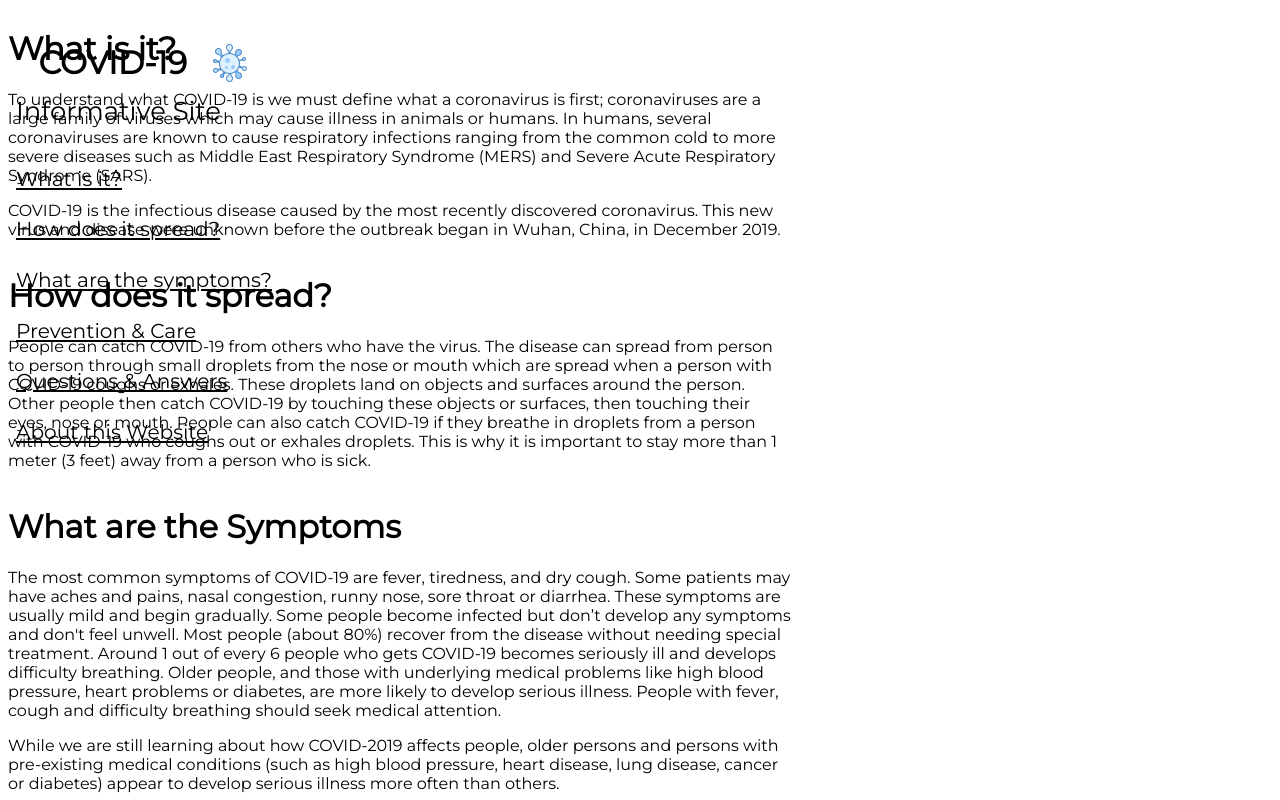
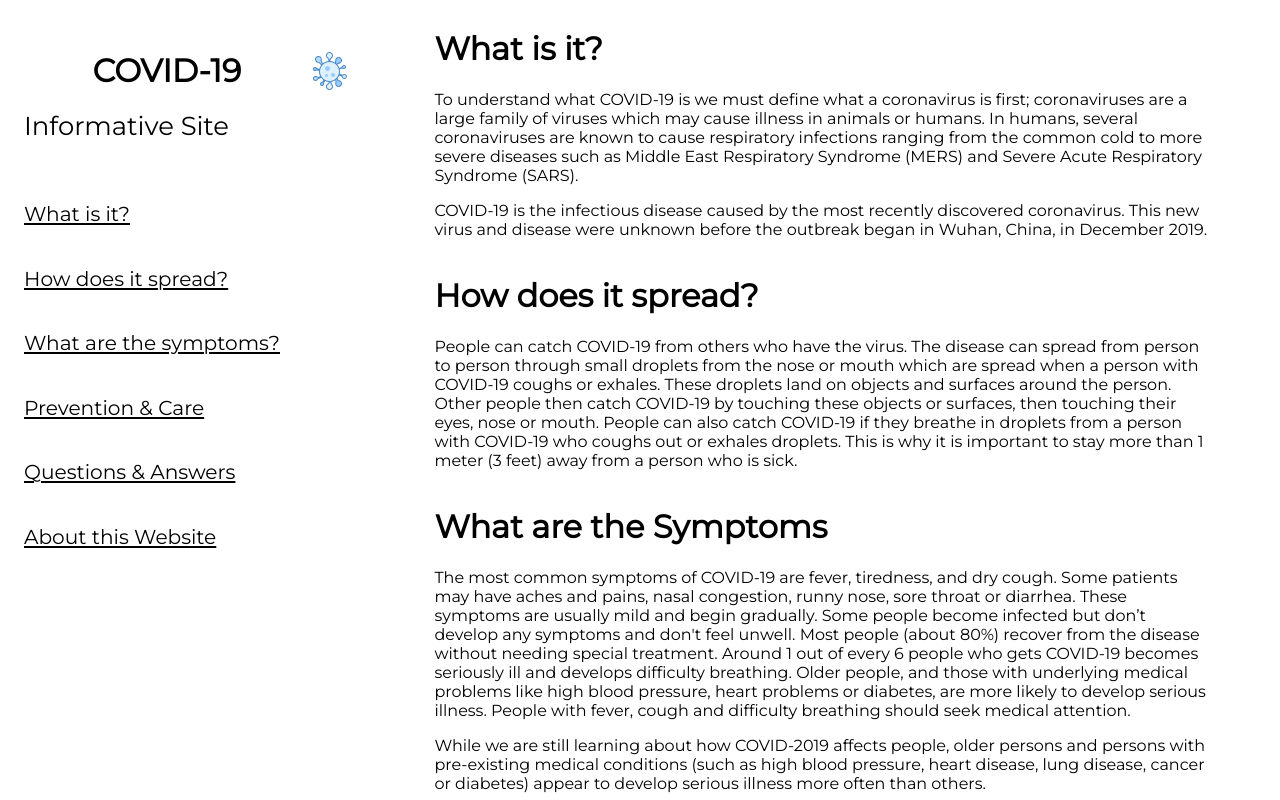
Before and after one commit to Jighdan/Covid19-Info, a plain HTML site: page index.html in a window 1280 px wide. Shown: the top 800 px of the page. Drawn offline with nearby package versions, Linux system fonts and the light colour scheme.

Commit message:
Sassy routes

```diff
--- a/styles.scss
+++ b/styles.scss
@@ -10,15 +10,14 @@ html {
 }
 
 body {
+    display: flex;
+    justify-content: space-between;
     height: inherit;
     width: auto;
 }
 
 .menu-container {
-    position: fixed;
-    top: 0;
-    left: 0;
-    bottom: 0;
+    flex: 1 1 auto;
     display: flex;
     flex-direction: column;
     padding: 1rem;
@@ -57,8 +56,7 @@ body {
 }
 
 main {
-    position: absolute;
-    margin-left: calc(100% - $calc20-1);
+    margin-right: 5%;
     display: flex;
     flex-direction: column;
     justify-content: flex-start;
```
Also changed, not shown: styles.css, 1 other file.
